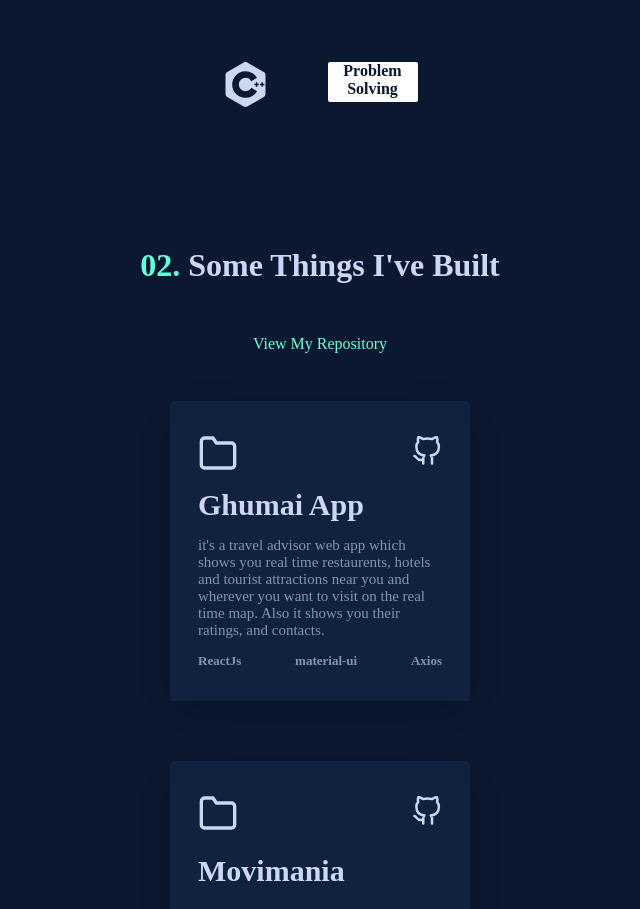
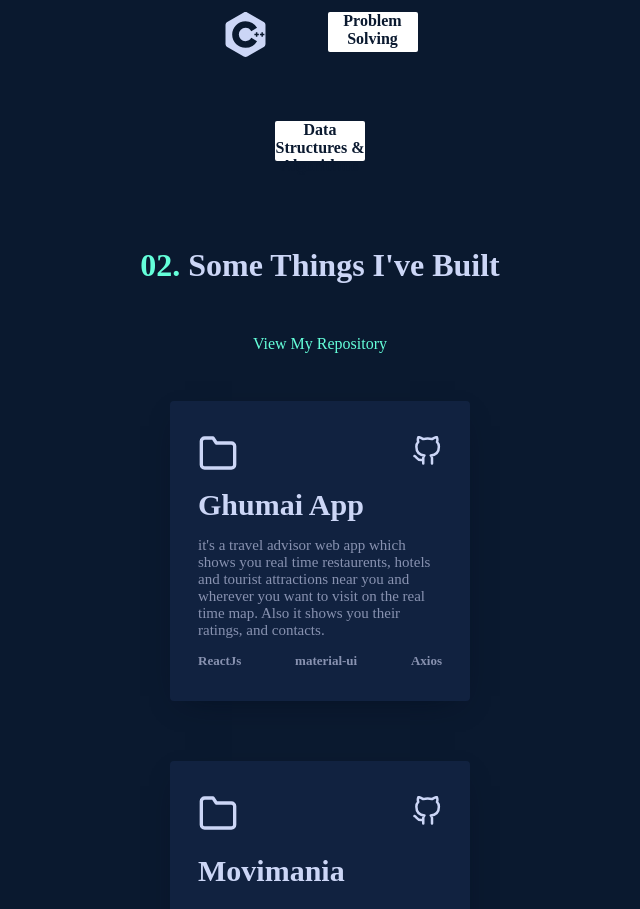
Before and after one commit to thatguywithlenses/my-portfolio, a React (Create React App) app: page / in a window 1280 px wide. Shown: the part 1425-2334 px from the top of the page, without its empty margins (320-960 px from the left). Built offline with nearby package versions, Linux system fonts and the light colour scheme; a web font is replaced by a local one.

Commit message:
Update About.js

```diff
--- a/src/pages/About.js
+++ b/src/pages/About.js
@@ -22,6 +22,7 @@ const About = () => {
           <li><FaReact size={45} /></li>
           <li><SiCplusplus size={45} /></li>
           <li className='pcg'>Problem Solving</li>
+          <li className='pcg'>Data Structures & Algorithms</li>
         </ul>
       </div>
 
```
